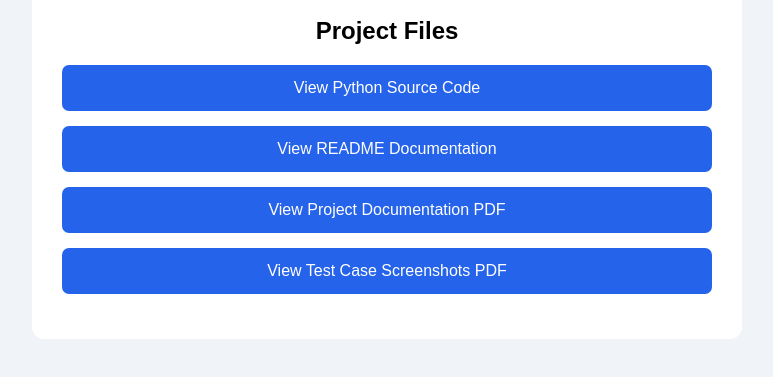
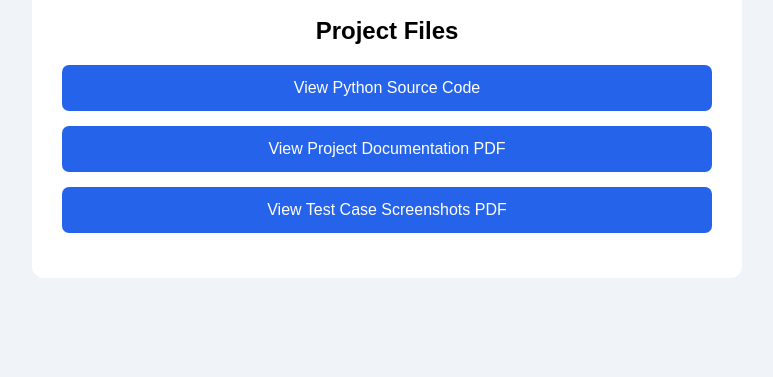
Before and after one commit to santoshpotai724-code/Python-Quiz-Project-, a plain HTML site: page index.html in a window 1280 px wide. Shown: the part 179-556 px from the top of the page, without its empty margins (253-1026 px from the left). Drawn offline with Linux system fonts and the light colour scheme.

Commit message:
Update index.html

```diff
--- a/index.html
+++ b/index.html
@@ -51,9 +51,7 @@
         View Python Source Code
     </a>
 
-    <a href="python%20project/README.md">
-        View README Documentation
-    </a>
+
 
     <a href="python%20project/README%20(1).pdf">
         View Project Documentation PDF
```
